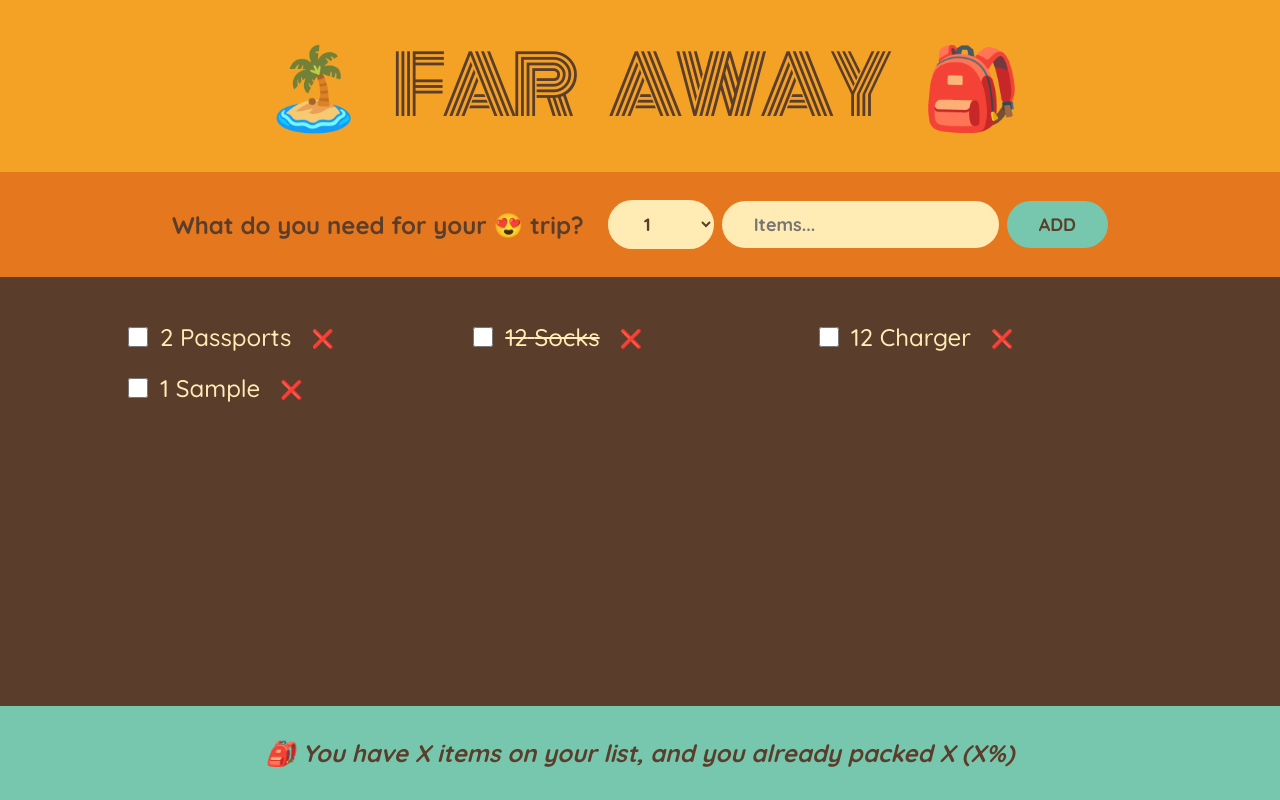
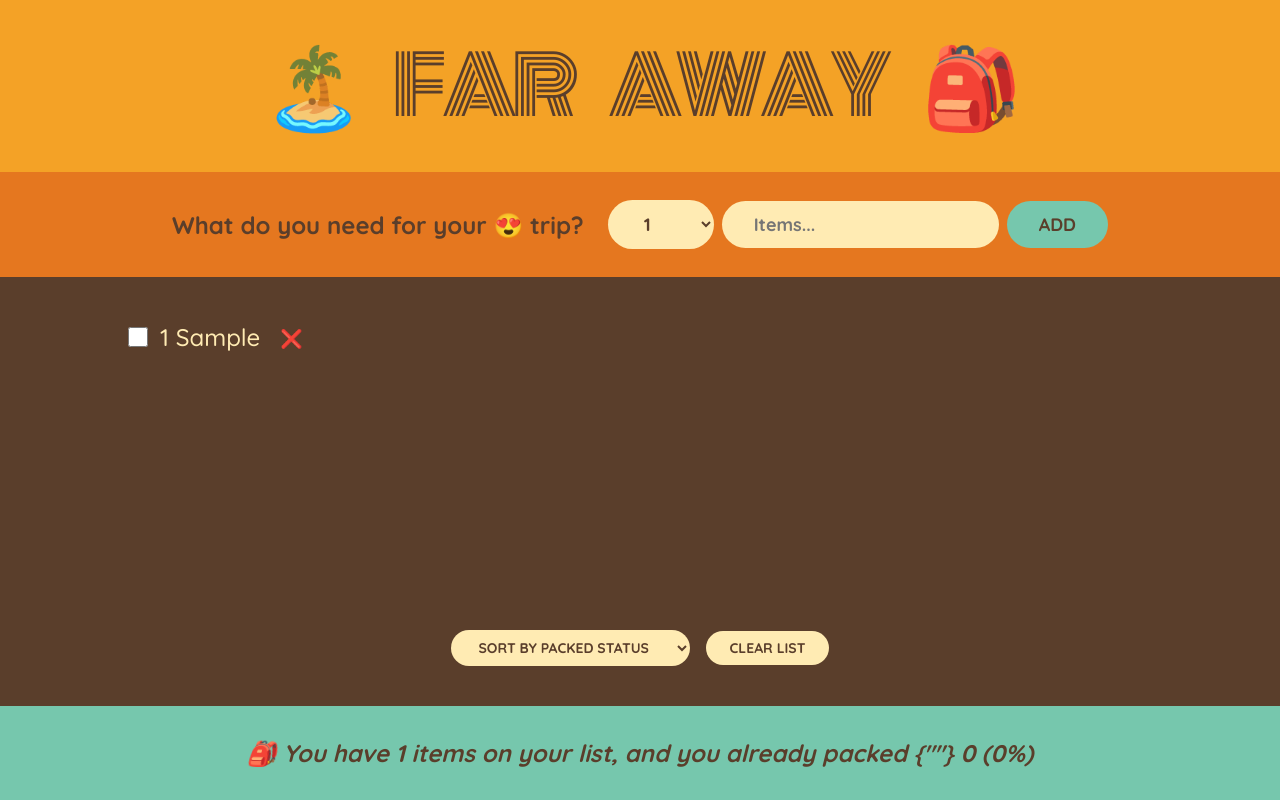
Before and after one commit to abdGhost/travel-list-react-app, a React (Create React App) app: page / in a window 1280 px wide. Both pictures are taken after typing "Sample" into the empty fields and a click on the button "ADD". Built offline with nearby package versions, Linux system fonts and the light colour scheme.

Commit message:
added clear list button

```diff
--- a/src/App.js
+++ b/src/App.js
@@ -7,7 +7,7 @@
 ];
 
 export default function App() {
-  const [items, setItems] = useState(initialItems);
+  const [items, setItems] = useState([]);
 
   function handleAddItem(item) {
     setItems((items) => [...items, item]);
@@ -26,6 +26,11 @@
     );
   }
 
+  function handleClearList() {
+    const confirmed = window.confirm("Are you sure");
+    if (confirmed) setItems([]);
+  }
+
   return (
     <div className="app">
       <Logo />
@@ -34,8 +39,9 @@
         items={items}
         onDeleteItem={handleDeleteItem}
         onToggleItem={handleToggleItem}
+        onClearList={handleClearList}
       />
-      <Stats />
+      <Stats items={items} />
     </div>
   );
 }
@@ -83,11 +89,24 @@
   );
 }
 
-function PackingList({ items, onDeleteItem, onToggleItem }) {
+function PackingList({ items, onDeleteItem, onToggleItem, onClearList }) {
+  const [sortBy, setSortBy] = useState("packed");
+
+  let sortedItems;
+
+  if (sortBy === "input") sortedItems = items;
+
+  if (sortBy === "description")
+    sortedItems = items
+      .slice()
+      .sort((a, b) => a.description.localeCompare(b.description));
+
+  if (sortBy === "packed")
+    sortedItems = items.slice((a, b) => Number(a.packed) - Number(b.packed));
   return (
     <div className="list">
       <ul>
-        {items.map((item) => (
+        {sortedItems.map((item) => (
           <Item
             item={item}
             key={item.id}
@@ -96,6 +115,15 @@
           />
         ))}
       </ul>
+
+      <div className="actions">
+        <select value={sortBy} onChange={(e) => setSortBy(e.target.value)}>
+          <option value="input">Sort by input order</option>
+          <option value="description">Sort by description</option>
+          <option value="packed">Sort by packed status</option>
+        </select>
+        <button onClick={onClearList}>Clear List</button>
+      </div>
     </div>
   );
 }
@@ -116,10 +144,27 @@
   );
 }
 
-function Stats() {
+function Stats({ items }) {
+  if (!items.length) {
+    return (
+      <p className="stats">
+        <em>Start adding some items</em>
+      </p>
+    );
+  }
+
+  const numItems = items.length;
+  const numPacked = items.filter((item) => item.packed).length;
+  const percentage = Math.round((numPacked / numItems) * 100);
   return (
     <footer className="stats">
-      <em>🎒 You have X items on your list, and you already packed X (X%)</em>
+      <em>
+        {percentage === 100
+          ? "You got everything! Ready to go "
+          : `🎒 You have ${numItems} items on your list, and you already packed
+        {""} ${numPacked} (${percentage}%)
+      `}
+      </em>
     </footer>
   );
 }
```
